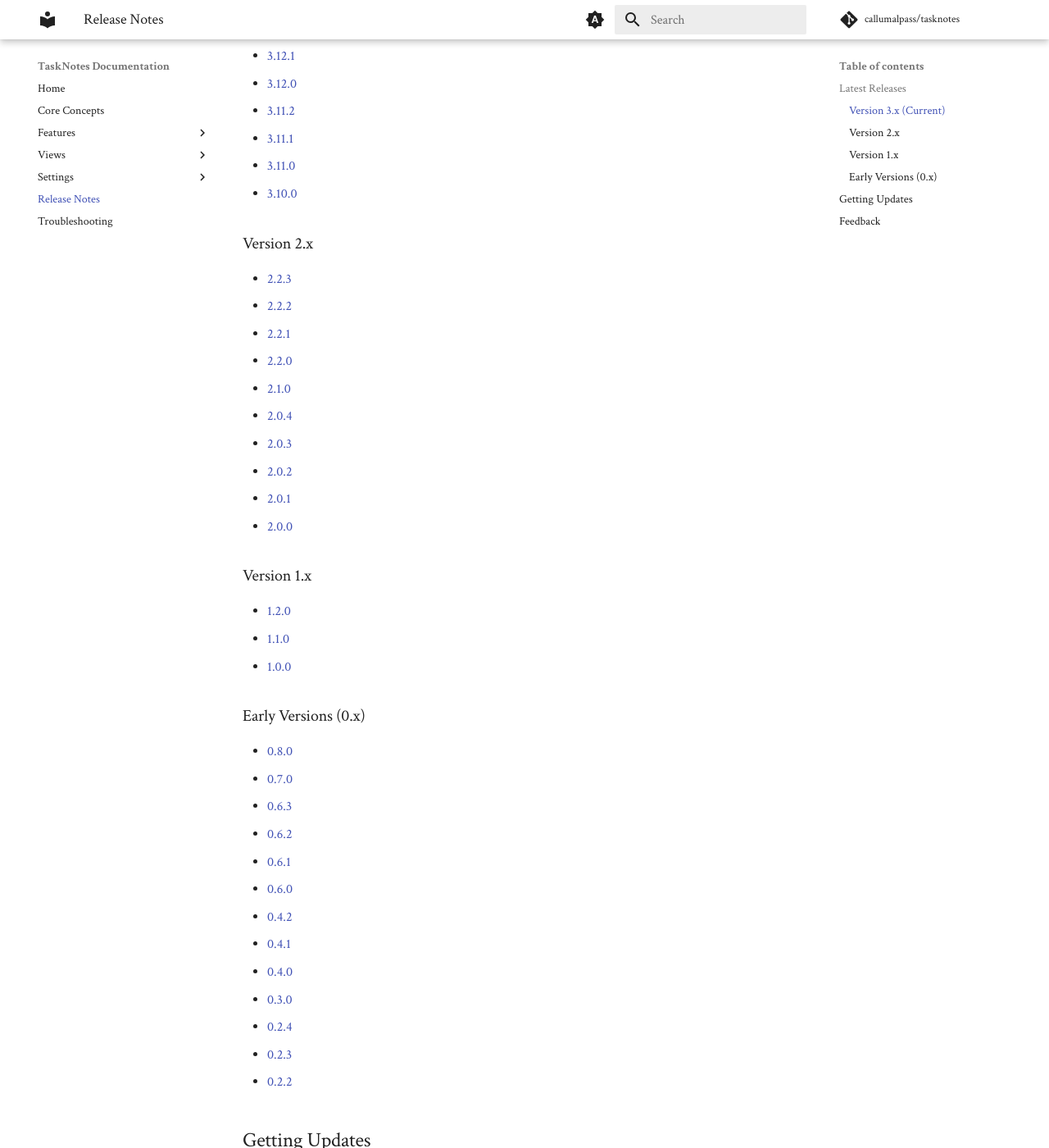
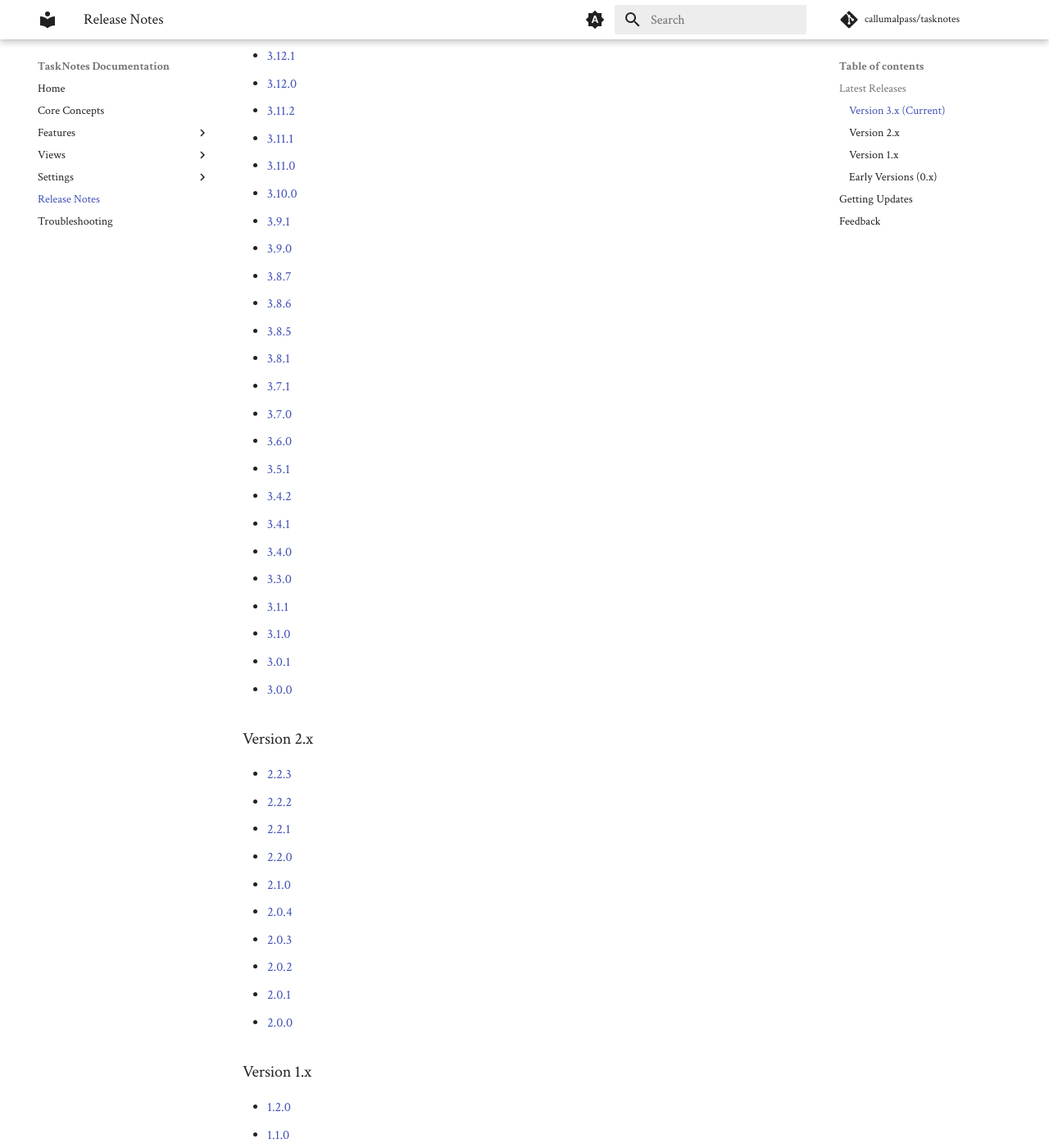
Before and after one commit to thisisthedave/tasknotes, an MkDocs documentation site: the page built from docs/releases.md, in a window 1280 px wide and 1400 px high, scrolled down 547 px. Shown: the whole window at 82% size. Built offline with MkDocs 1.6.1 and Material for MkDocs 9.7.7, drawn with Linux system fonts in a browser that asks for light colours; comment, search, counter and statistics services are not loaded.

Commit message:
docs: Add links to all missing release notes in documentation
Complete the release notes index with all 3.x series releases

```diff
--- a/docs/releases.md
+++ b/docs/releases.md
@@ -18,6 +18,24 @@ Welcome to the TaskNotes release notes. Here you can find detailed information a
 - [3.11.1](releases/3.11.1.md)
 - [3.11.0](releases/3.11.0.md)
 - [3.10.0](releases/3.10.0.md)
+- [3.9.1](releases/3.9.1.md)
+- [3.9.0](releases/3.9.0.md)
+- [3.8.7](releases/3.8.7.md)
+- [3.8.6](releases/3.8.6.md)
+- [3.8.5](releases/3.8.5.md)
+- [3.8.1](releases/3.8.1.md)
+- [3.7.1](releases/3.7.1.md)
+- [3.7.0](releases/3.7.0.md)
+- [3.6.0](releases/3.6.0.md)
+- [3.5.1](releases/3.5.1.md)
+- [3.4.2](releases/3.4.2.md)
+- [3.4.1](releases/3.4.1.md)
+- [3.4.0](releases/3.4.0.md)
+- [3.3.0](releases/3.3.0.md)
+- [3.1.1](releases/3.1.1.md)
+- [3.1.0](releases/3.1.0.md)
+- [3.0.1](releases/3.0.1.md)
+- [3.0.0](releases/3.0.0.md)
 
 ### Version 2.x
 - [2.2.3](releases/2.2.3.md)
```
